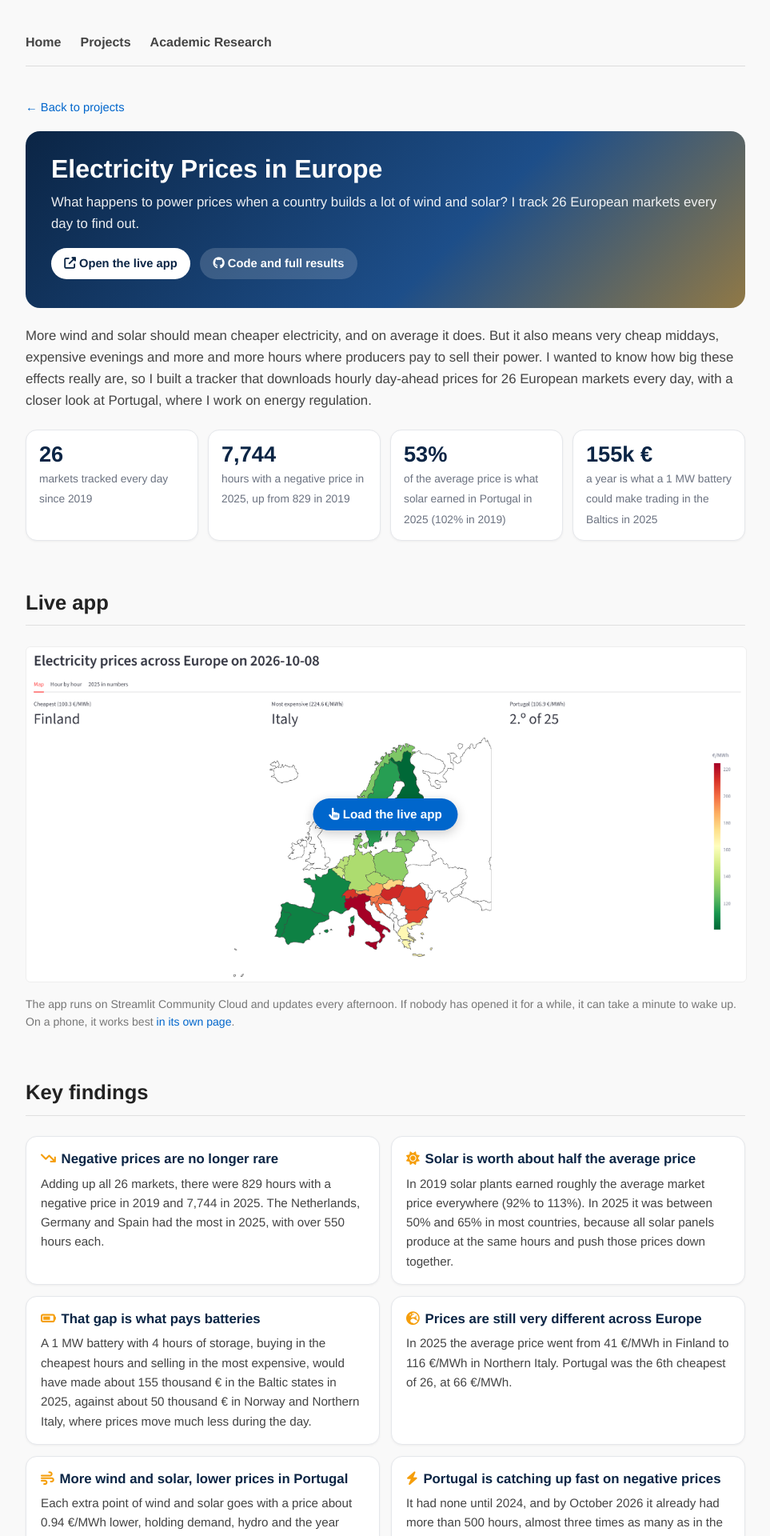
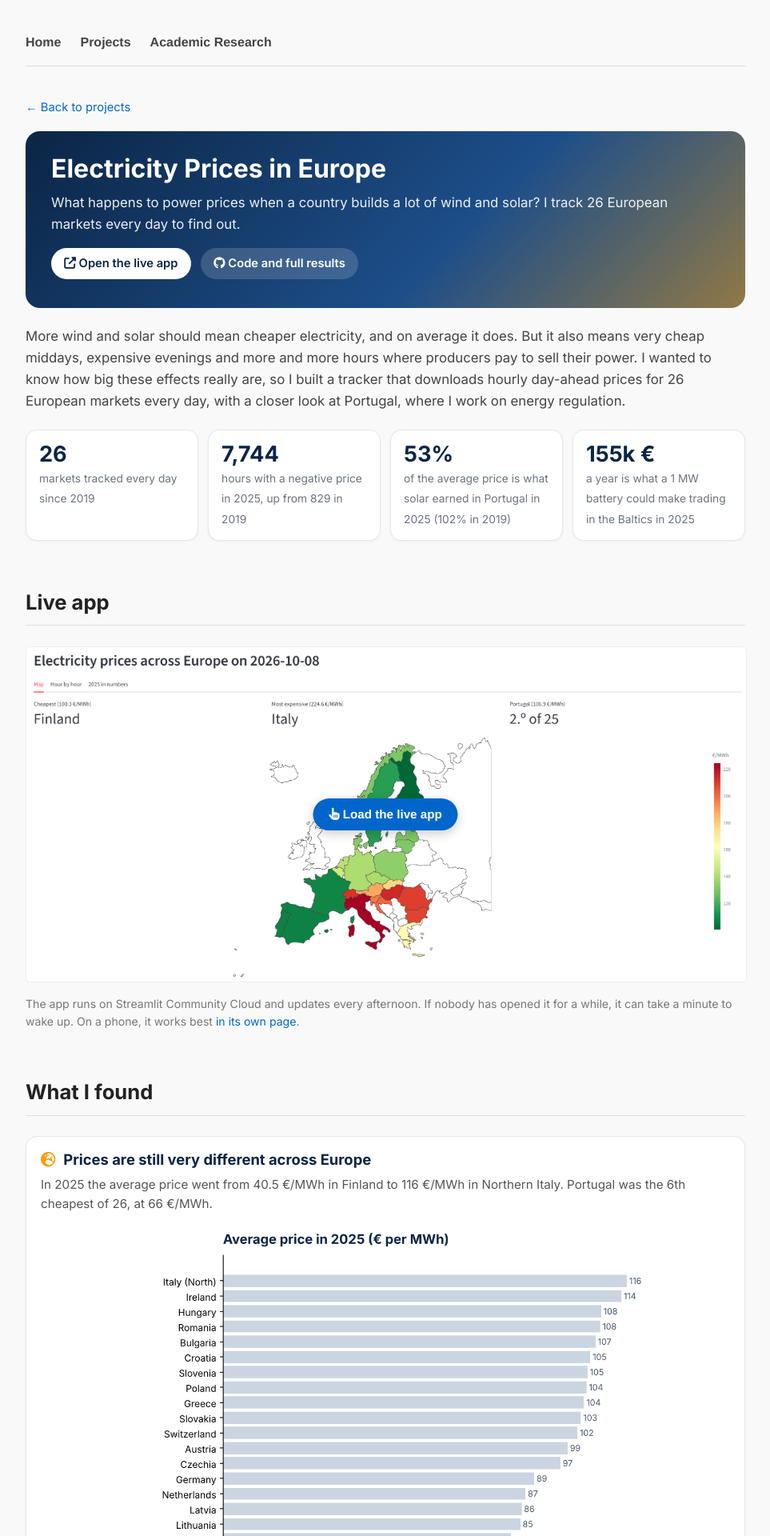
Before and after one commit to josepaulonunes/josepaulonunes.github.io, a Jekyll site: the page built from electricity-tracker/index.md, in a window 1280 px wide. Shown: the top 1920 px of the page at 80% size, without its empty margins (158-1121 px from the left). Built offline with Jekyll 4.4.1, drawn with Linux system fonts in a browser that asks for light colours; some of the changed text lies outside the part shown.

Commit message:
Pair each finding with its chart on project page

```diff
--- a/electricity-tracker/index.md
+++ b/electricity-tracker/index.md
@@ -4,6 +4,8 @@ title: Electricity Prices in Europe | José Sá Nunes
 ---
 
 <style>
+@import url('https://fonts.googleapis.com/css2?family=Inter:wght@400;600;700&display=swap');
+.container {font-family: Inter, Helvetica, Arial, sans-serif;}
 .et-hero {background: linear-gradient(135deg, #0b2545 0%, #1d4e89 60%, #f59e0b 135%); color: #fff; border-radius: 18px; padding: 28px 32px; margin: 0 0 1.4em;}
 .et-hero h1 {margin: 0 0 0.3em; font-size: 2em; line-height: 1.2; color: #fff;}
 .et-hero p {margin: 0 0 1em; opacity: 0.92; font-size: 1.05em;}
@@ -15,21 +17,18 @@ title: Electricity Prices in Europe | José Sá Nunes
 .et-stat {background: #fff; border: 1px solid #e5e7eb; border-radius: 14px; padding: 14px 16px; box-shadow: 0 1px 3px rgba(0,0,0,0.05);}
 .et-stat b {display: block; font-size: 1.7em; line-height: 1.2; color: #0b2545;}
 .et-stat span {font-size: 0.86em; color: #6b7280;}
-.et-cards {display: grid; grid-template-columns: repeat(2, 1fr); gap: 14px;}
-.et-card {background: #fff; border: 1px solid #e5e7eb; border-radius: 14px; padding: 16px 18px; box-shadow: 0 1px 3px rgba(0,0,0,0.05);}
-.et-card h3 {margin: 0 0 0.4em; font-size: 1.05em; color: #0b2545;}
-.et-card h3 i {color: #f59e0b; margin-right: 0.4em;}
-.et-card p {margin: 0; font-size: 0.95em; color: #444;}
 .et-figure {background: #fff; border: 1px solid #e5e7eb; border-radius: 14px; padding: 16px 18px; margin: 0 0 16px; box-shadow: 0 1px 3px rgba(0,0,0,0.05);}
-.et-figure h3 {margin: 0 0 0.2em; font-size: 1.1em; color: #0b2545;}
+.et-figure h3 {margin: 0 0 0.3em; font-size: 1.15em; color: #0b2545;}
+.et-figure h3 i {color: #f59e0b; margin-right: 0.3em;}
 .et-figure p {margin: 0 0 0.6em; font-size: 0.95em; color: #555;}
 .et-figure img {display: block; width: 100%; max-width: 680px; height: auto; margin: 0 auto;}
 .et-list li {margin-bottom: 0.5em;}
+.et-more {background: #fff; border: 1px solid #e5e7eb; border-radius: 14px; padding: 14px 18px; margin-top: 2em;}
+.et-more summary {cursor: pointer; font-weight: 600; color: #0b2545;}
 @media (max-width: 700px) {
   .et-hero {padding: 20px;}
   .et-hero h1 {font-size: 1.6em;}
   .et-stats {grid-template-columns: repeat(2, 1fr);}
-  .et-cards {grid-template-columns: 1fr;}
 }
 </style>
 
@@ -69,52 +68,46 @@ document.getElementById("app-load").addEventListener("click", function () {
 </script>
 <p class="viz-note">The app runs on Streamlit Community Cloud and updates every afternoon. If nobody has opened it for a while, it can take a minute to wake up. On a phone, it works best <a href="https://european-electricity-tracker.streamlit.app/" target="_blank" rel="noopener">in its own page</a>.</p>
 
-<h2>Key findings</h2>
+<h2>What I found</h2>
 
-<div class="et-cards">
-<div class="et-card"><h3><i class="fa-solid fa-arrow-trend-down"></i>Negative prices are no longer rare</h3><p>Adding up all 26 markets, there were 829 hours with a negative price in 2019 and 7,744 in 2025. The Netherlands, Germany and Spain had the most in 2025, with over 550 hours each.</p></div>
-<div class="et-card"><h3><i class="fa-solid fa-sun"></i>Solar is worth about half the average price</h3><p>In 2019 solar plants earned roughly the average market price everywhere (92% to 113%). In 2025 it was between 50% and 65% in most countries, because all solar panels produce at the same hours and push those prices down together.</p></div>
-<div class="et-card"><h3><i class="fa-solid fa-battery-three-quarters"></i>That gap is what pays batteries</h3><p>A 1 MW battery with 4 hours of storage, buying in the cheapest hours and selling in the most expensive, would have made about 155 thousand € in the Baltic states in 2025, against about 50 thousand € in Norway and Northern Italy, where prices move much less during the day.</p></div>
-<div class="et-card"><h3><i class="fa-solid fa-earth-europe"></i>Prices are still very different across Europe</h3><p>In 2025 the average price went from 41 €/MWh in Finland to 116 €/MWh in Northern Italy. Portugal was the 6th cheapest of 26, at 66 €/MWh.</p></div>
-<div class="et-card"><h3><i class="fa-solid fa-wind"></i>More wind and solar, lower prices in Portugal</h3><p>Each extra point of wind and solar goes with a price about 0.94 €/MWh lower, holding demand, hydro and the year constant. Since 2023 the average price is about 113 €/MWh when wind and solar cover less than 10% of consumption, and about 15 €/MWh when they cover more than 80%.</p></div>
-<div class="et-card"><h3><i class="fa-solid fa-bolt"></i>Portugal is catching up fast on negative prices</h3><p>It had none until 2024, and by October 2026 it already had more than 500 hours, almost three times as many as in the whole of 2025.</p></div>
+<div class="et-figure">
+<h3><i class="fa-solid fa-earth-europe"></i> Prices are still very different across Europe</h3>
+<p>In 2025 the average price went from 40.5 €/MWh in Finland to 116 €/MWh in Northern Italy. Portugal was the 6th cheapest of 26, at 66 €/MWh.</p>
+<img loading="lazy" src="/electricity-tracker/europe_price_ranking.png" alt="Average day-ahead price in 2025 by country">
 </div>
 
-<h2>Europe in 2025</h2>
-
 <div class="et-figure">
-<h3>Hours with a negative price</h3>
-<p>The markets with the most wind and solar had more than 500 hours where producers paid to sell.</p>
+<h3><i class="fa-solid fa-arrow-trend-down"></i> Negative prices are no longer rare</h3>
+<p>Adding up all 26 markets, there were 829 hours with a negative price in 2019 and 7,744 in 2025. The Netherlands, Germany and Spain had the most, with over 550 hours each. Portugal had none until 2024 and more than 500 by October 2026.</p>
 <img loading="lazy" src="/electricity-tracker/europe_negative_hours.png" alt="Hours with a negative price in 2025 by country">
 </div>
 
 <div class="et-figure">
-<h3>Solar capture rate</h3>
-<p>What solar earned compared with the average price. At 100% solar earns the same as a plant that runs all day.</p>
+<h3><i class="fa-solid fa-sun"></i> Solar is worth about half the average price</h3>
+<p>In 2019 solar plants earned roughly the average market price everywhere. In 2025 it was between 50% and 65% in most countries, because all solar panels produce at the same hours and push those prices down together.</p>
 <img loading="lazy" src="/electricity-tracker/europe_capture_rate.png" alt="Solar capture rate in 2025 by country">
 </div>
 
 <div class="et-figure">
-<h3>What a battery makes in each country</h3>
-<p>Yearly trading margin of a 1 MW battery with 4 hours of storage. Bigger daily price swings mean more money.</p>
-<img loading="lazy" src="/electricity-tracker/europe_battery_value.png" alt="Yearly trading margin of a 1 MW battery in 2025 by country">
-</div>
-
-<h2>Portugal since 2019</h2>
-
-<div class="et-figure">
-<h3>Price by hour of the day</h3>
-<p>In 2019 the price was almost flat during the day. In 2025 it drops at midday and jumps in the evening.</p>
+<h3><i class="fa-solid fa-clock"></i> In Portugal, middays got cheap and evenings expensive</h3>
+<p>In 2019 the price was almost flat during the day. In 2025 it drops at midday, when solar peaks, and jumps in the evening. This shape is called the duck curve.</p>
 <img loading="lazy" src="/electricity-tracker/duck_curve.png" alt="Average price by hour of the day in Portugal in 2019, 2023 and 2025">
 </div>
 
 <div class="et-figure">
-<h3>Price by share of wind and solar</h3>
-<p>The more of the consumption wind and solar cover, the lower the price.</p>
+<h3><i class="fa-solid fa-wind"></i> More wind and solar, lower prices</h3>
+<p>Since 2023 the average price in Portugal is about 113 €/MWh when wind and solar cover less than 10% of consumption, and about 15 €/MWh when they cover more than 80%. In a regression, each extra point of wind and solar goes with a price about 0.94 €/MWh lower.</p>
 <img loading="lazy" src="/electricity-tracker/price_by_renewable_share.png" alt="Average price in Portugal by share of wind and solar">
 </div>
 
-<h2>Data and method</h2>
+<div class="et-figure">
+<h3><i class="fa-solid fa-battery-three-quarters"></i> That gap is what pays batteries</h3>
+<p>A 1 MW battery with 4 hours of storage, buying in the cheapest hours and selling in the most expensive, would have made about 155 thousand € in the Baltic states in 2025, against about 50 thousand € in Norway and Northern Italy, where prices move much less during the day.</p>
+<img loading="lazy" src="/electricity-tracker/europe_battery_value.png" alt="Yearly trading margin of a 1 MW battery in 2025 by country">
+</div>
+
+<details class="et-more">
+<summary>How I did it, and the limits</summary>
 
 <ul class="et-list">
 <li><strong>Data.</strong> Hourly day-ahead prices for 26 bidding zones since 2019, and solar, wind and consumption for the 15 largest, from the ENTSO-E Transparency Platform API. For Portugal I also use the REN DataHub API (prices until June 2026 and production by source every 15 minutes) and OMIE's daily market files. I checked that the three sources give the same Portuguese prices.</li>
@@ -122,15 +115,9 @@ document.getElementById("app-load").addEventListener("click", function () {
 <li><strong>Solar capture rate.</strong> The average price weighted by solar production, divided by the simple average price.</li>
 <li><strong>Regression.</strong> An OLS of the hourly Portuguese price on the share of wind and solar, the share of hydro, demand and year fixed effects, with Newey-West (HAC) standard errors. About 68,000 hours since 2019, R² of 0.49.</li>
 <li><strong>Market zones.</strong> Countries with several zones are shown with one of them: Northern Italy, Western Denmark, Stockholm and Oslo.</li>
+<li><strong>Limits.</strong> The battery numbers are a rough estimate of the trading margin, not a business case: they ignore the order of the hours, network tariffs, wear and the cost of the battery. Since October 2025 the market uses 15-minute prices, which I average into hours, so the latest negative hour counts are a bit low. The solar capture rate uses market prices only. The regression shows a strong link, not a clean causal effect, since it leaves out the daily gas price.</li>
 </ul>
 
-<h2>Limits</h2>
-
-<ul class="et-list">
-<li>The battery numbers are a rough estimate of the trading margin, not a business case. The battery buys in the cheapest hours and sells in the most expensive ones without checking the order of the hours, and network tariffs, wear and the cost of the battery itself are left out.</li>
-<li>Since October 2025 the market uses 15-minute prices. I average them into hours, so the latest negative hour counts are a bit low.</li>
-<li>The solar capture rate uses market prices only.</li>
-<li>The regression shows a strong link, not a clean causal effect, since it leaves out the daily gas price.</li>
-</ul>
+</details>
 
 <p class="disclaimer">Personal project using public data. Views are my own.</p>
```
